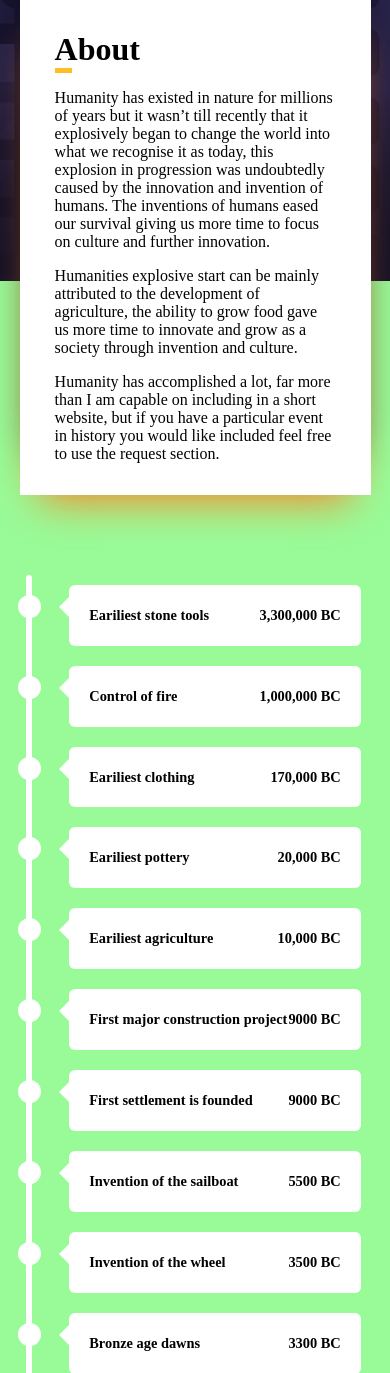
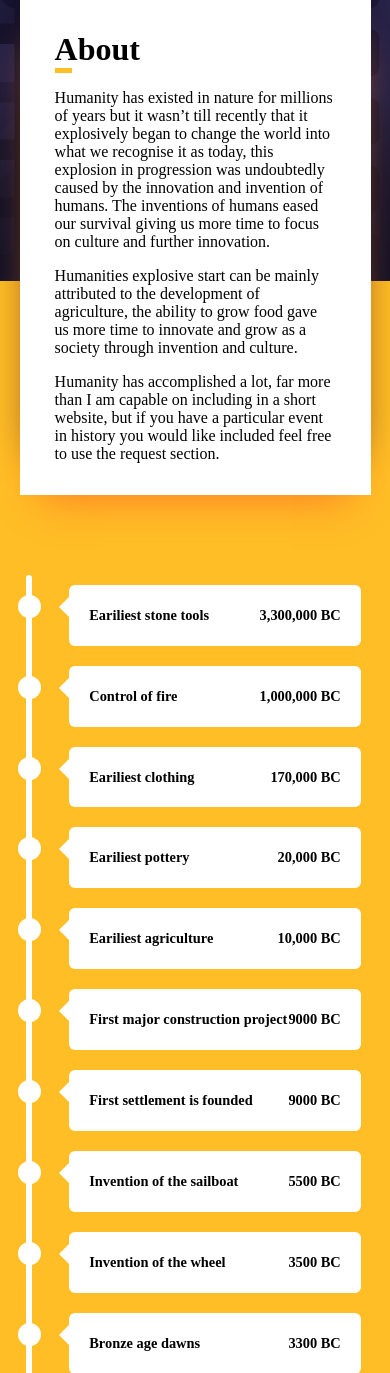
Before and after one commit to CalumDixon/Historyofinvention, a PHP site: page / in a window 390 px wide. Shown: the part 533-1906 px from the top of the page. Run offline with PHP 8.4, Linux system fonts and the light colour scheme; some web fonts are replaced.

Commit message:
retruning yellow colour to mobile view

```diff
--- a/stylesheet.css
+++ b/stylesheet.css
@@ -484,17 +484,17 @@ nav li {
 
 @media (max-width:30em) {
 
-    body {
+body {
     margin:0;
-    background-color:palegreen;
+    background-color:#FFBE26;
 }
 
 .historylogo {
     margin-top: 10.5em;
 }
 
-    .topimage {
-        background-image: url(newtopimage-iphone.png);
+.topimage {
+    background-image: url(newtopimage-iphone.png);
     }
 
 .aboutcontainer {
```
